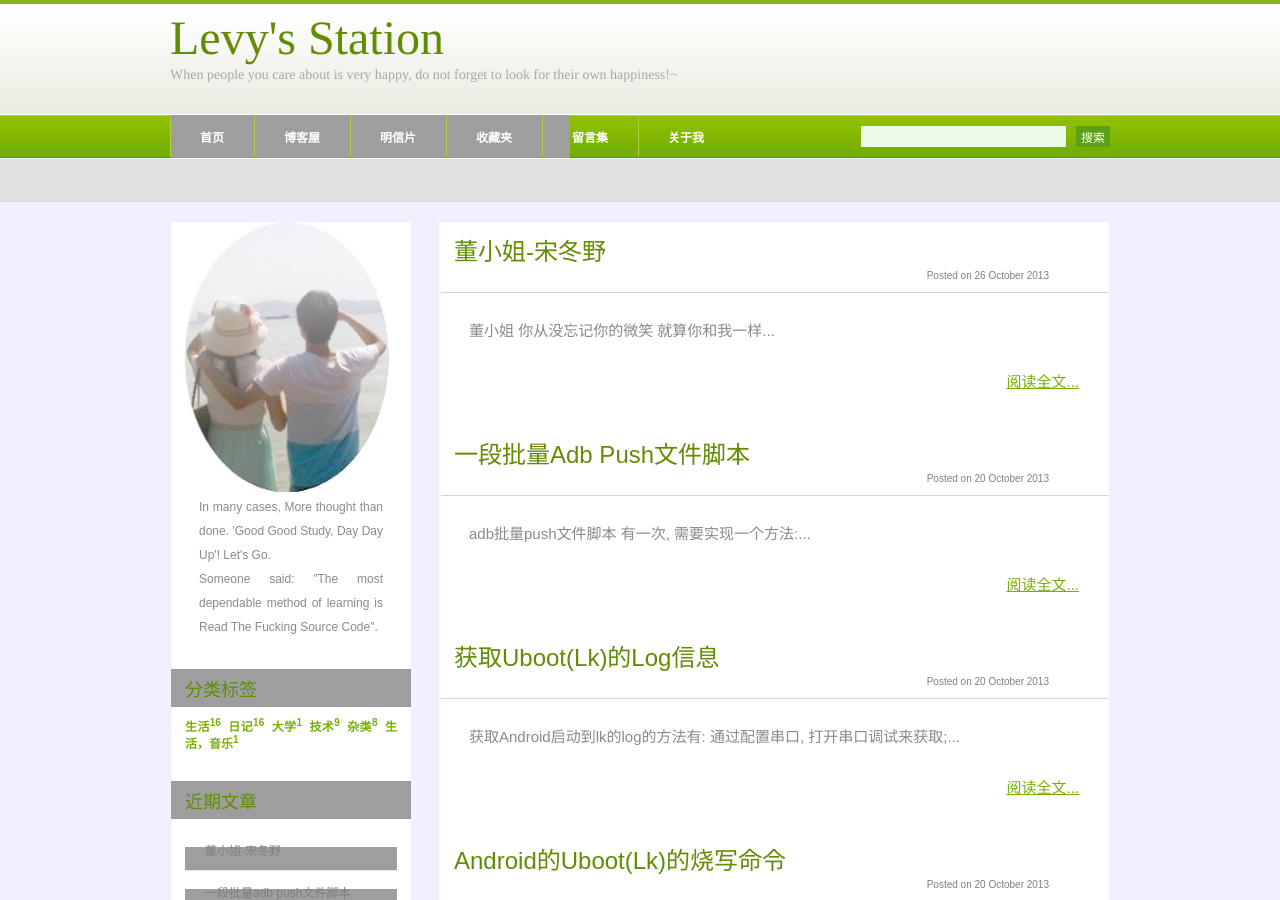
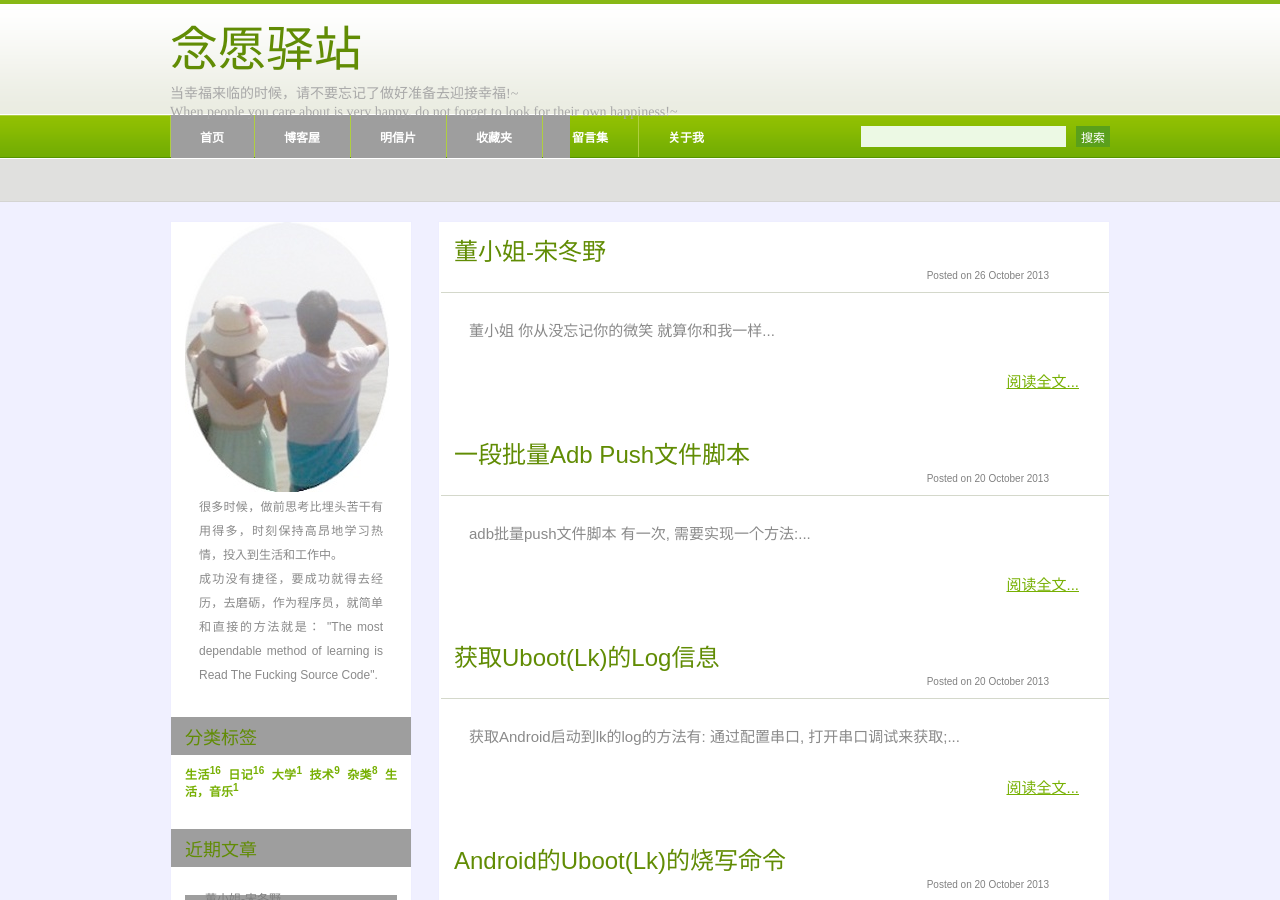
Before and after one commit to cailiwei/yuan, a Jekyll site: the page built from index.html, in a window 1280 px wide and 900 px high. Built offline with Jekyll 4.4.1, drawn with Linux system fonts in a browser that asks for light colours; a script that is not in the unit is left out; the list of posts is cut into pages by our own code; comment, search, counter and statistics services are not loaded.

Commit message:
去英文化

```diff
--- a/_config.yml
+++ b/_config.yml
@@ -1,4 +1,4 @@
-site_title: "Levy's Station"
+site_title: "念愿驿站"
 site_subtitle: "自由分享,提高认知！"
 site_language: "zh-cn"
 
--- a/_includes/about-me.html
+++ b/_includes/about-me.html
@@ -1,9 +1,9 @@
 <li id="aboot-me">
 <ul class="block">
     <img src="{{site.baseurl}}/images/avatar.jpg" alt="It's me" />
-    <p>
-    In many cases, More thought than done. 'Good Good Study, Day Day Up'! Let's Go.<br />
-    Someone said: "The most dependable method of learning is Read The Fucking Source Code".<br />
+    <p> 很多时候，做前思考比埋头苦干有用得多，时刻保持高昂地学习热情，投入到生活和工作中。<br />
+	成功没有捷径，要成功就得去经历，去磨砺，作为程序员，就简单和直接的方法就是：
+	"The most dependable method of learning is Read The Fucking Source Code".<br />
     </p>
     <script type="text/javascript" src="http://jf.revolvermaps.com/2/1.js?i=5qc6a3g94s5&amp;s=190&amp;m=5&amp;v=false&amp;r=false&amp;b=ffffff&amp;n=false&amp;c=ff0000" async="async"></script>
 </ul>
--- a/_layouts/default.html
+++ b/_layouts/default.html
@@ -2,7 +2,7 @@
 <html xmlns="http://www.w3.org/1999/xhtml">
     <head>
         <meta http-equiv="content-type" content="text/html; charset=utf-8" />
-        <title>Levy's station</title>
+        <title>念愿驿站</title>
         <meta name="keywords" content="" />
         <meta name="description" content="" />
         <meta name="author" content="{{ site.author.fullname }}" />
@@ -21,7 +21,8 @@
 
     <body>
         <div id="logo">
-            <h1><a href="{{ site.baseurl }}" title="Levy's station">Levy's Station</a></h1>
+            <h1><a href="{{ site.baseurl }}" title="The Station Agent">念愿驿站</a></h1>
+            <p>当幸福来临的时候，请不要忘记了做好准备去迎接幸福!~</p>
             <p>When people you care about is very happy, do not forget to look for their own happiness!~</p>
         </div>
         <!--<hr /> 产生一条水平线 成长已慢慢接近,~~~念愿`花心悦~天开阔~心地善~情意真~~ -->
--- a/_layouts/page.html
+++ b/_layouts/page.html
@@ -2,7 +2,7 @@
 <html xmlns="http://www.w3.org/1999/xhtml">
     <head>
         <meta http-equiv="content-type" content="text/html; charset=utf-8" />
-        <title>Levy's station</title>
+        <title>念愿驿站</title>
         <meta name="keywords" content="" />
         <meta name="description" content="" />
         <meta name="author" content="{{ site.author.fullname }}" />
@@ -21,7 +21,8 @@
 
     <body>
         <div id="logo">
-            <h1><a href="{{ site.baseurl }}" title="Levy's station">Levy's Station</a></h1>
+            <h1><a href="{{ site.baseurl }}" title="The Station Agent">念愿驿站</a></h1>
+            <p>当幸福来临的时候，请不要忘记了做好准备去迎接幸福!~</p>
             <p>When people you care about is very happy, do not forget to look for their own happiness!~</p>
         </div>
         <!--<hr /> 产生一条水平线-->
```
